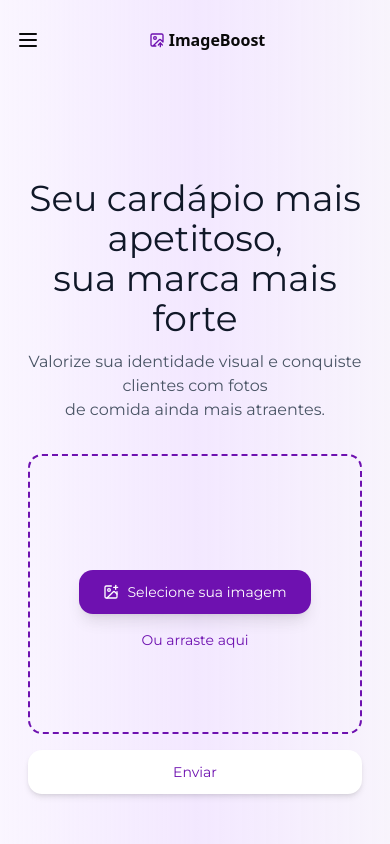
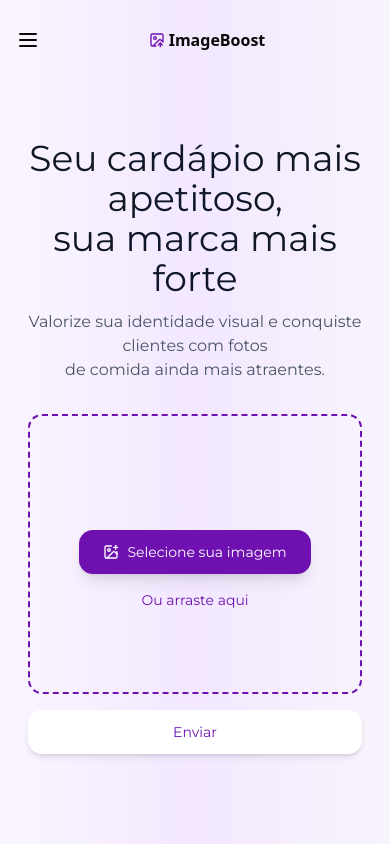
Before and after one commit to palomaprates/imageboost, a React (Vite) app: page / in a window 390 px wide. Built offline with nearby package versions, Linux system fonts and the light colour scheme; no server answers; the database is empty; a web font is replaced by a local one.

Commit message:
fix home page style

```diff
--- a/src/routes/index.tsx
+++ b/src/routes/index.tsx
@@ -8,8 +8,8 @@ export const Route = createFileRoute("/")({
 
 function RouteComponent() {
   return (
-    <div className="flex items-center justify-center min-h-dvh w-full mx-auto px-7 sm:px-12 max-w-[700px] overflow-y-auto!">
-      <div className="flex flex-col items-center justify-center w-full mx-auto">
+    <div className="flex items-center justify-center w-full mx-auto my-auto px-7 sm:px-12 max-w-[700px]">
+      <div className="flex flex-col items-center justify-center w-full mx-auto my-auto">
         <Slogan />
         <ImageEditor />
       </div>
```
